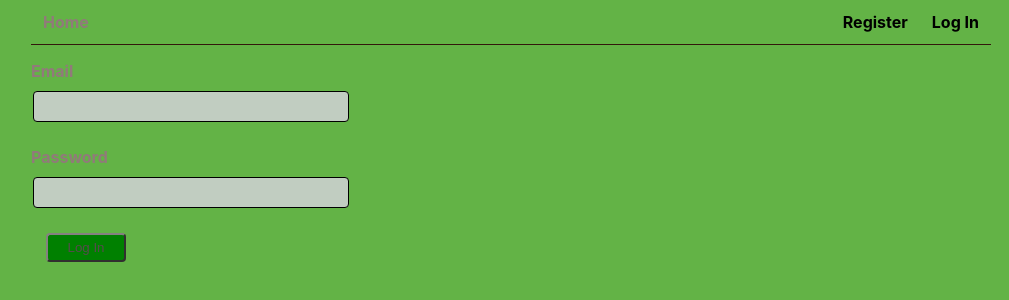
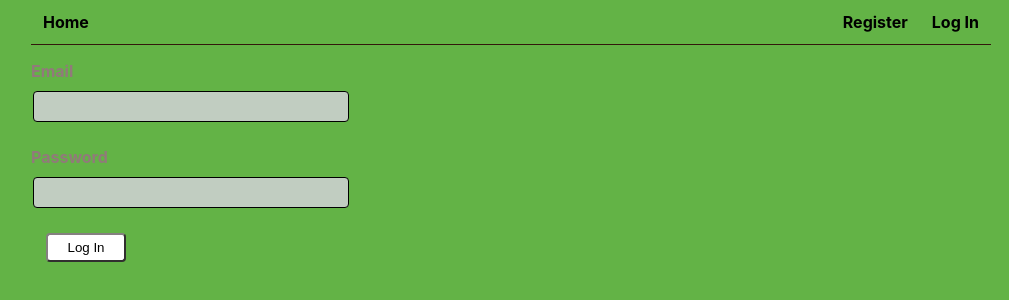
Before and after one commit to NPC-Roman/goit-react-hw-08-phonebook, a React (Create React App) app: page /goit-react-hw-08-phonebook/login in a window 1280 px wide. Shown: the top 300 px of the page, without its empty margins (129-1138 px from the left). Built offline with nearby package versions, Linux system fonts and the light colour scheme.

Commit message:
change17

```diff
--- a/src/components/LoginForm/LoginForm.module.css
+++ b/src/components/LoginForm/LoginForm.module.css
@@ -15,10 +15,10 @@
   padding: 5px;
   width: 80px;
   cursor: pointer;
-  background-color: green;
+  background-color: white;
   border-color: rgb(133, 128, 128);
   border-radius: 4px;
-  color: rgb(85, 75, 75);
+  color: black;
   transition: background-color 500ms;
 }
 
--- a/src/components/Navigation/Navigation.module.css
+++ b/src/components/Navigation/Navigation.module.css
@@ -4,7 +4,7 @@
   padding: 12px;
   font-weight: 700;
 
-  color: rgb(145, 122, 122);
+  color: black;
   transition: color 500ms;
 }
 
--- a/src/components/RegisterForm/RegisterForm.module.css
+++ b/src/components/RegisterForm/RegisterForm.module.css
@@ -18,7 +18,7 @@
   background-color: rgb(201, 192, 192);
   border-color: rgb(133, 128, 128);
   border-radius: 4px;
-  color: rgb(85, 75, 75);
+  color: black;
   transition: background-color 500ms;
 }
 
```
